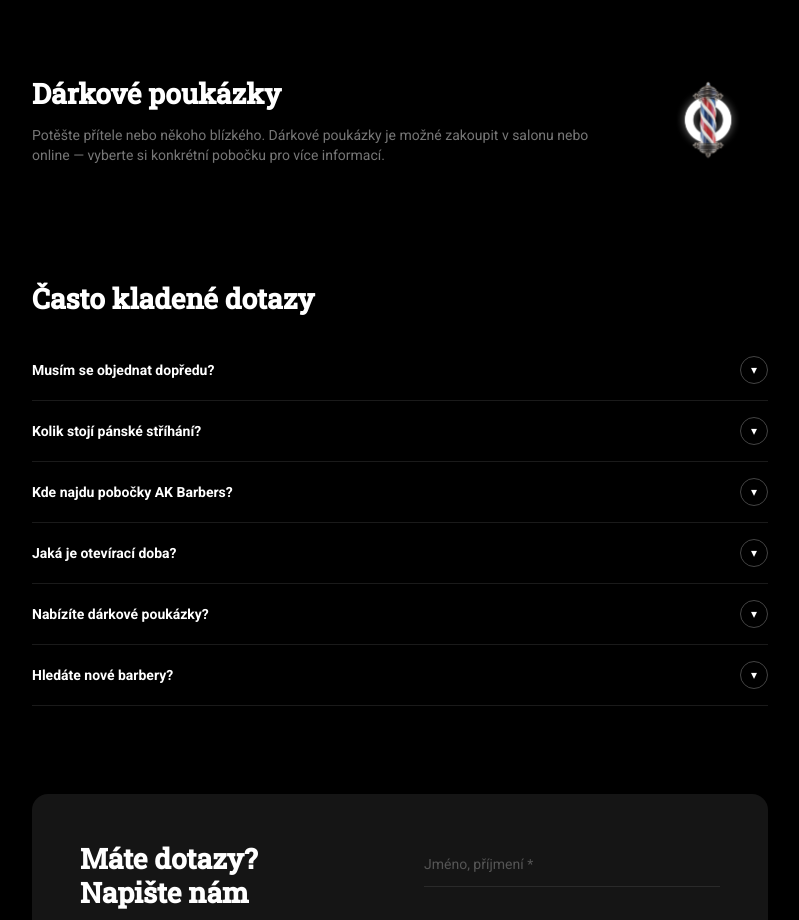
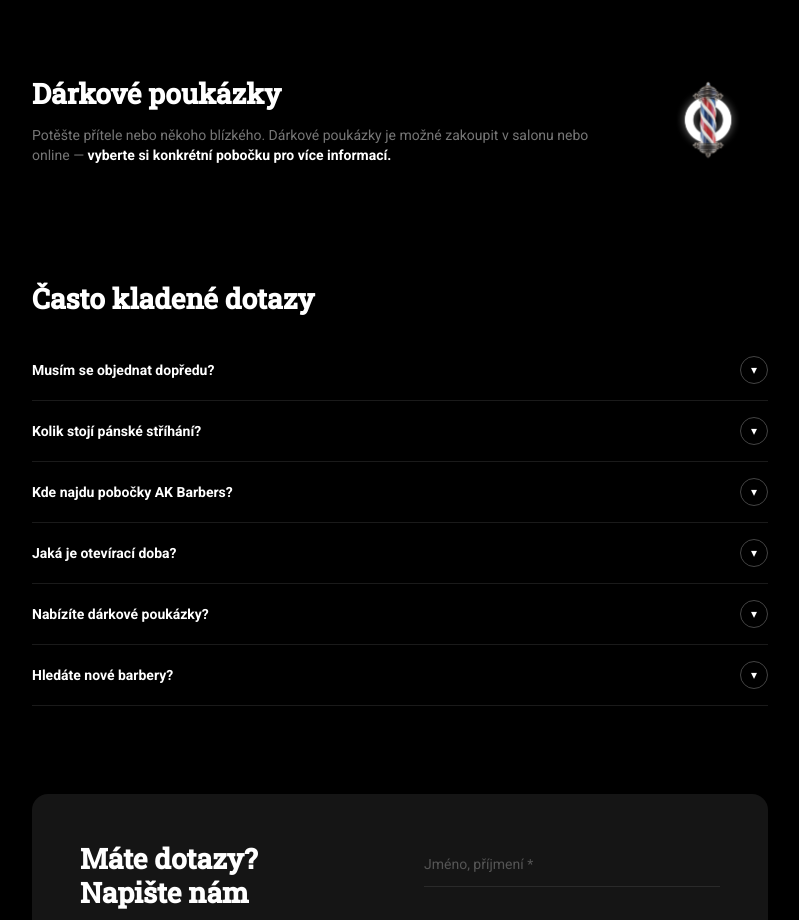
Before and after one commit to weblyxinfo-cmyk/akbarber-web, a Next.js app: page / in a window 1280 px wide. Shown: the part 2520-3440 px from the top of the page, without its empty margins (240-1039 px from the left). Built offline with nearby package versions, Linux system fonts and the light colour scheme.

Commit message:
Highlight voucher CTA text in white for better visibility
Co-Authored-By: Claude Opus 4.6 <noreply@anthropic.com>

```diff
--- a/src/components/sections/Vouchers.tsx
+++ b/src/components/sections/Vouchers.tsx
@@ -41,8 +41,9 @@ export function Vouchers({ eshopUrl }: VouchersProps) {
           ) : (
             <p className="mb-2 text-sm text-gray">
               Potěšte přítele nebo někoho blízkého. Dárkové poukázky je možné
-              zakoupit v salonu nebo online — vyberte si konkrétní pobočku
-              pro více informací.
+              zakoupit v salonu nebo online —{" "}
+              <span className="font-semibold text-white">vyberte si konkrétní pobočku
+              pro více informací.</span>
             </p>
           )}
         </div>
```
